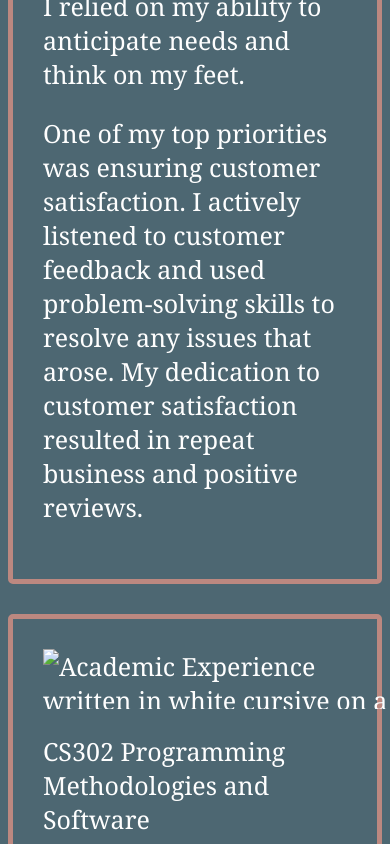
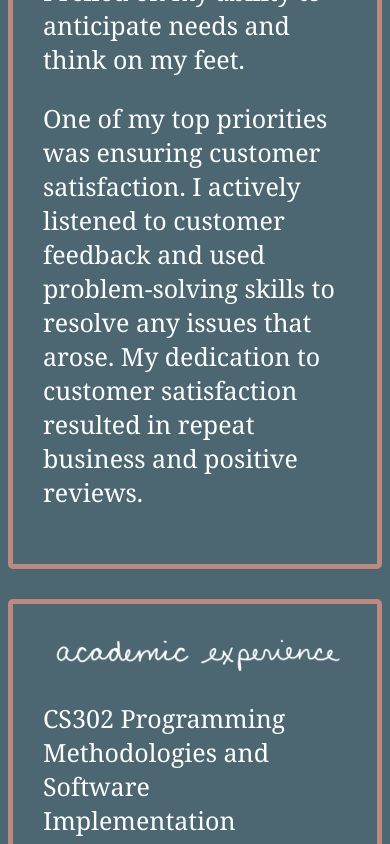
Before and after one commit to glatimer/glatimer.github.io, a plain HTML site: page experience.html in a window 390 px wide. Shown: the part 1156-2000 px from the top of the page. Drawn offline with Linux system fonts and the light colour scheme.

Commit message:
Fixed the mobile sized experience handwriting images to fit into smaller screen.

```diff
--- a/experience.html
+++ b/experience.html
@@ -16,7 +16,7 @@
         <!-- <h2>Professional Experience</h2> -->
         <div class="img-container">
           <img
-            id="prof-exp-img"
+            id="experience-img"
             src="images/prof_exp.jpeg"
             alt="Professional Experience written in white cursive on a dusty blue background."
           />
@@ -42,8 +42,8 @@
       <section id="experience">
         <div class="img-container">
           <img
-            id="prof-exp-img"
-            src="images/ac"
+            id="experience-img"
+            src="images/ac-exp-img.jpeg"
             alt="Academic Experience written in white cursive on a dusty blue background."
           />
         </div>
--- a/styles.css
+++ b/styles.css
@@ -92,7 +92,7 @@ a {
   height: 75px;
 }
 
-#prof-exp-img {
+#experience-img {
   display: flex;
   margin: auto;
   width: 350px;
@@ -112,6 +112,11 @@ a {
   #signature {
     width: 200px;
     height: 66px;
+  }
+
+  #experience-img {
+    width: 100%;
+    height: 100%;
   }
 }
 
```
